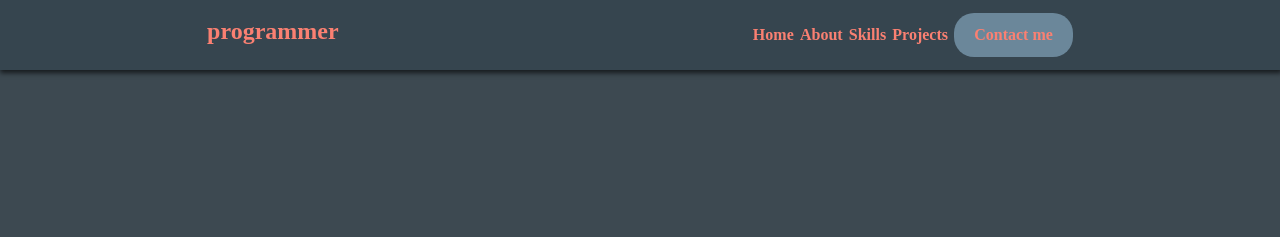
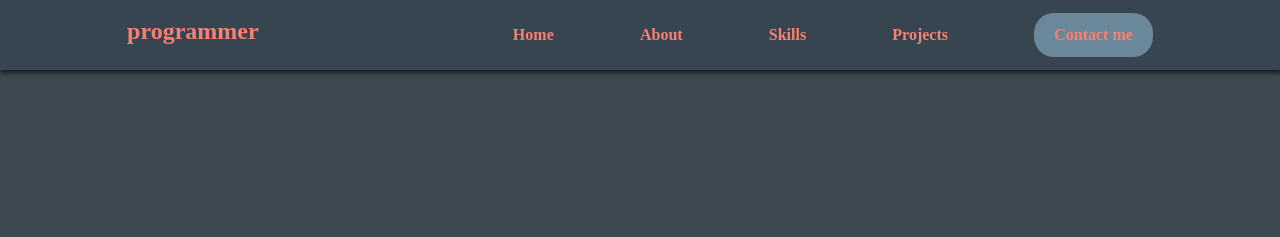
Before and after one commit to JordanTodorovski1/jordanTodorovskiWebsite, a website: page index.html in a window 1280 px wide. Shown: the top 237 px of the page. Drawn offline with nearby package versions, Linux system fonts and the light colour scheme; a web font is replaced by a local one.

Commit message:
Nav changed phone

```diff
--- a/index.html
+++ b/index.html
@@ -16,7 +16,7 @@
     <div class="nav align-items-center justify-content-around">
       <h4 id="logo"><a href=""> programmer</a></h4>
       <img id="hamburger" src="./svgs color/icons8-hamburger-menu-50.png" class="d-none">
-      <div id="list" class="d-flex align-items-center justify-content-between w-25">
+      <div id="list" class="d-flex align-items-center justify-content-between w-50">
         <a href="#home">Home</a>
         <a href="#about-me">About</a>
         <a href="#skills">Skills</a>
```
